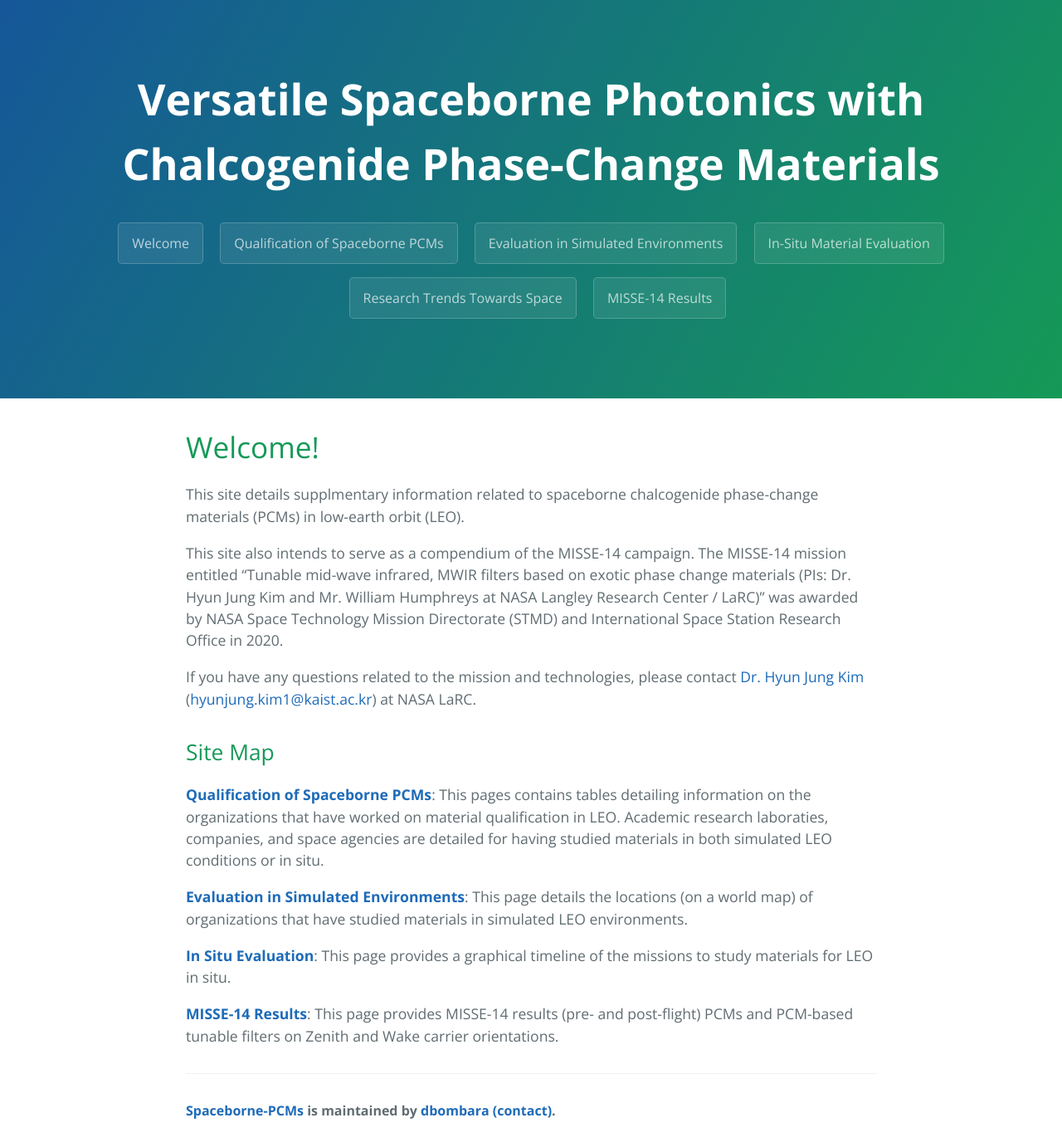
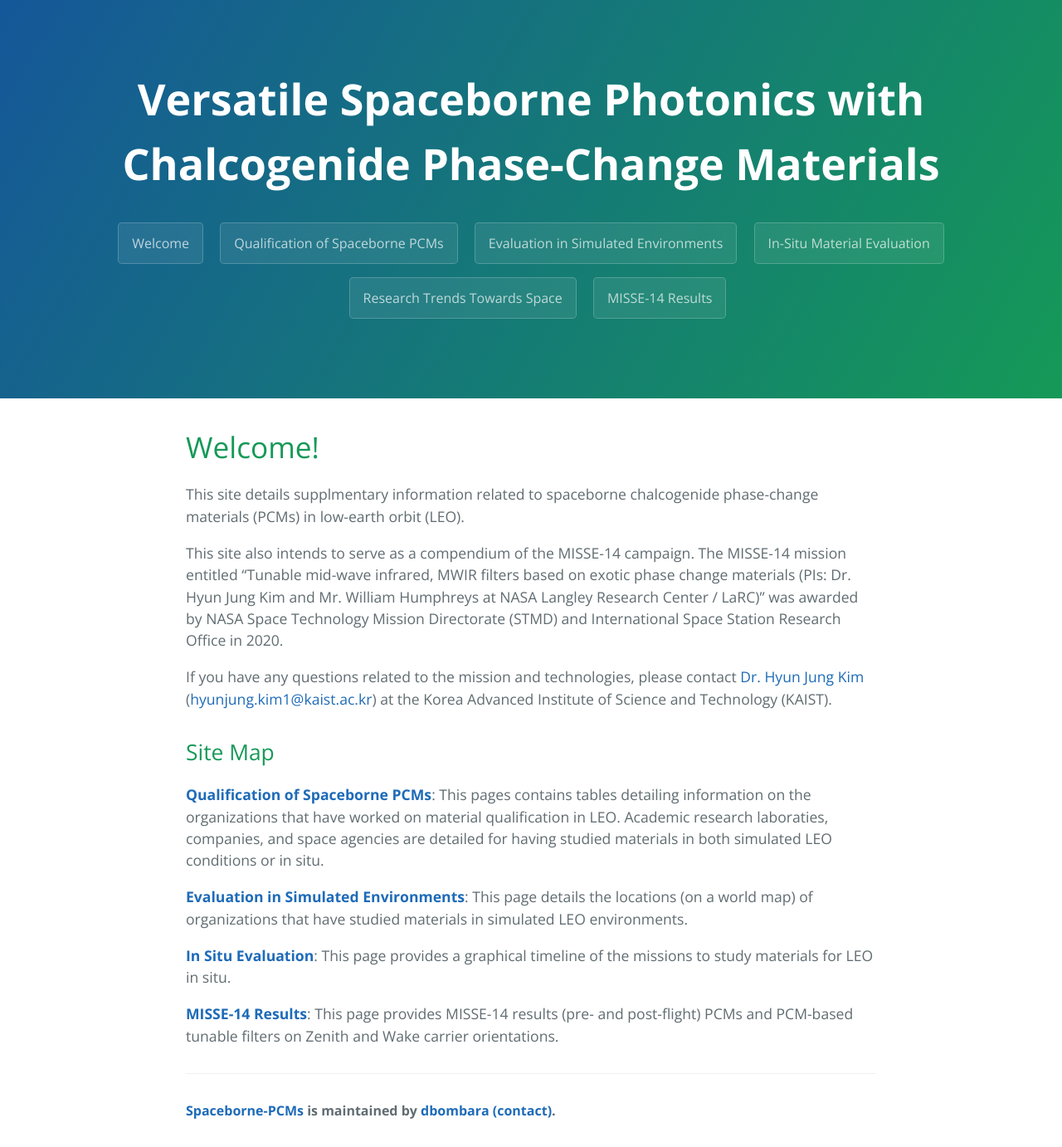
Before and after one commit to Spaceborne-PCMs/Spaceborne-PCMs.github.io, a Jekyll site: the page built from index.md, in a window 1280 px wide. Shown: the whole page at 83% size. Built offline with Jekyll 4.4.1, drawn with Linux system fonts in a browser that asks for light colours.

Commit message:
Update index.md

```diff
--- a/index.md
+++ b/index.md
@@ -10,7 +10,7 @@ This site details supplmentary information related to spaceborne chalcogenide ph
 
 This site also intends to serve as a compendium of the MISSE-14 campaign. The MISSE-14 mission entitled “Tunable mid-wave infrared, MWIR filters based on exotic phase change materials (PIs: Dr. Hyun Jung Kim and Mr. William Humphreys at NASA Langley Research Center / LaRC)” was awarded by NASA Space Technology Mission Directorate (STMD) and International Space Station Research Office in 2020.
 
-If you have any questions related to the mission and technologies, please contact [Dr. Hyun Jung Kim](mailto:hyunjung.kim1@kaist.ac.kr) ([hyunjung.kim1@kaist.ac.kr](mailto:hyunjung.kim1@kaist.ac.kr)) at NASA LaRC.
+If you have any questions related to the mission and technologies, please contact [Dr. Hyun Jung Kim](mailto:hyunjung.kim1@kaist.ac.kr) ([hyunjung.kim1@kaist.ac.kr](mailto:hyunjung.kim1@kaist.ac.kr)) at the Korea Advanced Institute of Science and Technology (KAIST).
 
 ## Site Map
 [**Qualification of Spaceborne PCMs**](https://spaceborne-pcms.github.io/qualification): This pages contains tables detailing information on the organizations that have worked on material qualification in LEO. Academic research laboraties, companies, and space agencies are detailed for having studied materials in both simulated LEO conditions or in situ.
```
